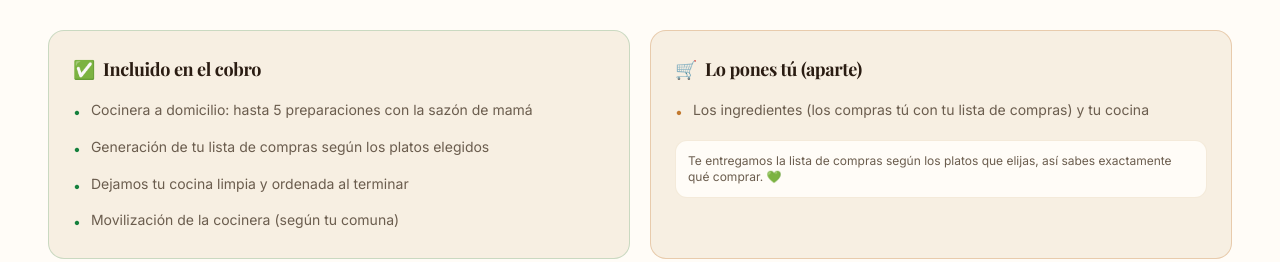
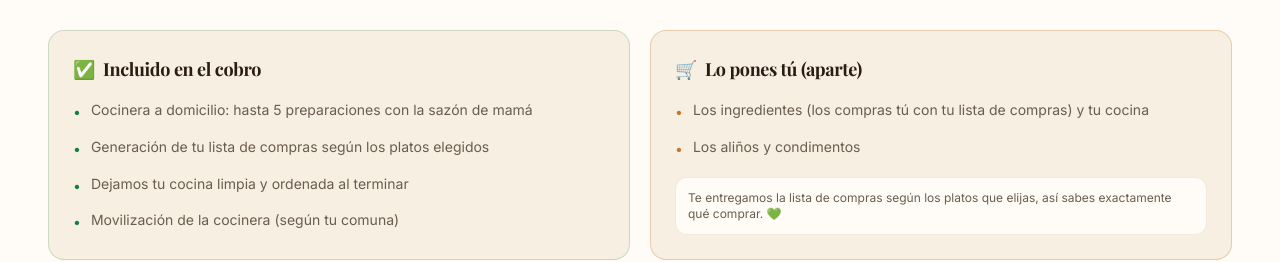
Before and after one commit to nachokm2/sabores-de-mama-site, a React (Vite) app: page /cocinera in a window 1280 px wide. Shown: the part 2120-2382 px from the top of the page. Built offline with nearby package versions, Linux system fonts and the light colour scheme; no server answers; a web font is replaced by a local one.

Commit message:
content(cocinera): agregar "Los alinos y condimentos" a "Lo pones tu (aparte)"
Co-Authored-By: Claude Opus 4.8 <noreply@anthropic.com>

```diff
--- a/src/pages/Cocinera.jsx
+++ b/src/pages/Cocinera.jsx
@@ -44,7 +44,10 @@ const INCLUYE = [
   'Movilización de la cocinera (según tu comuna)',
 ]
 
-const NO_INCLUYE = ['Los ingredientes (los compras tú con tu lista de compras) y tu cocina']
+const NO_INCLUYE = [
+  'Los ingredientes (los compras tú con tu lista de compras) y tu cocina',
+  'Los aliños y condimentos',
+]
 
 function PasoCard({ paso, index }) {
   return (
```
